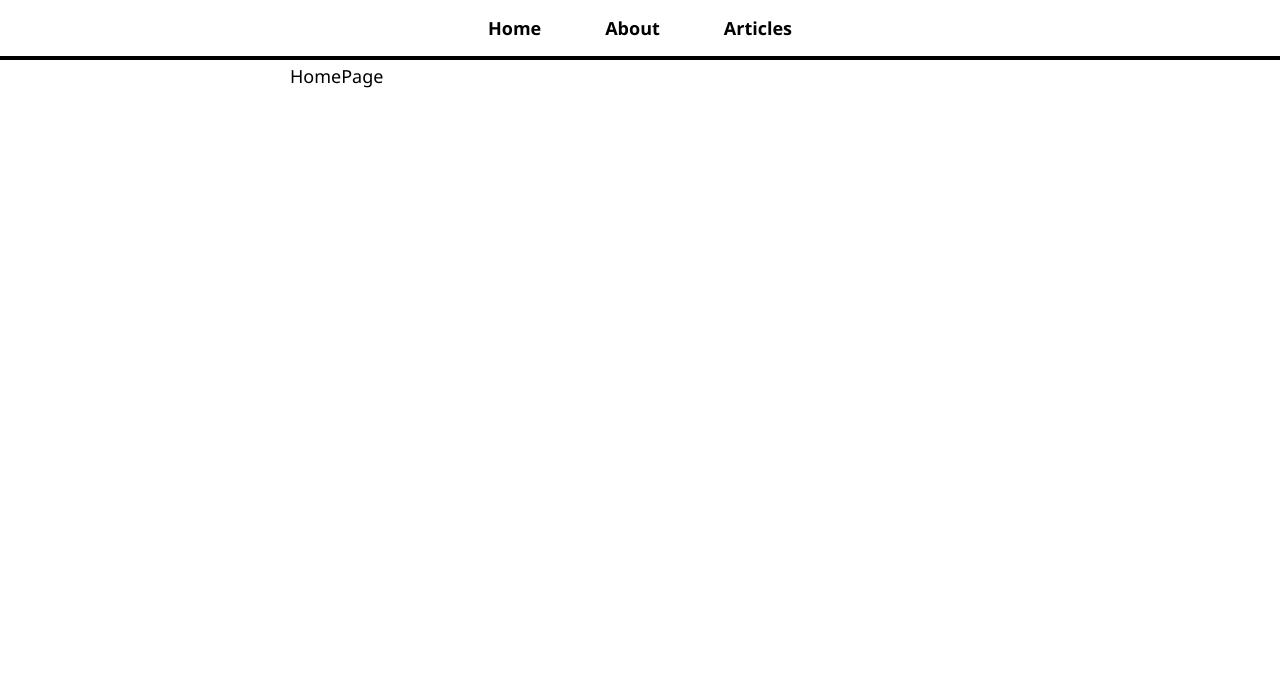
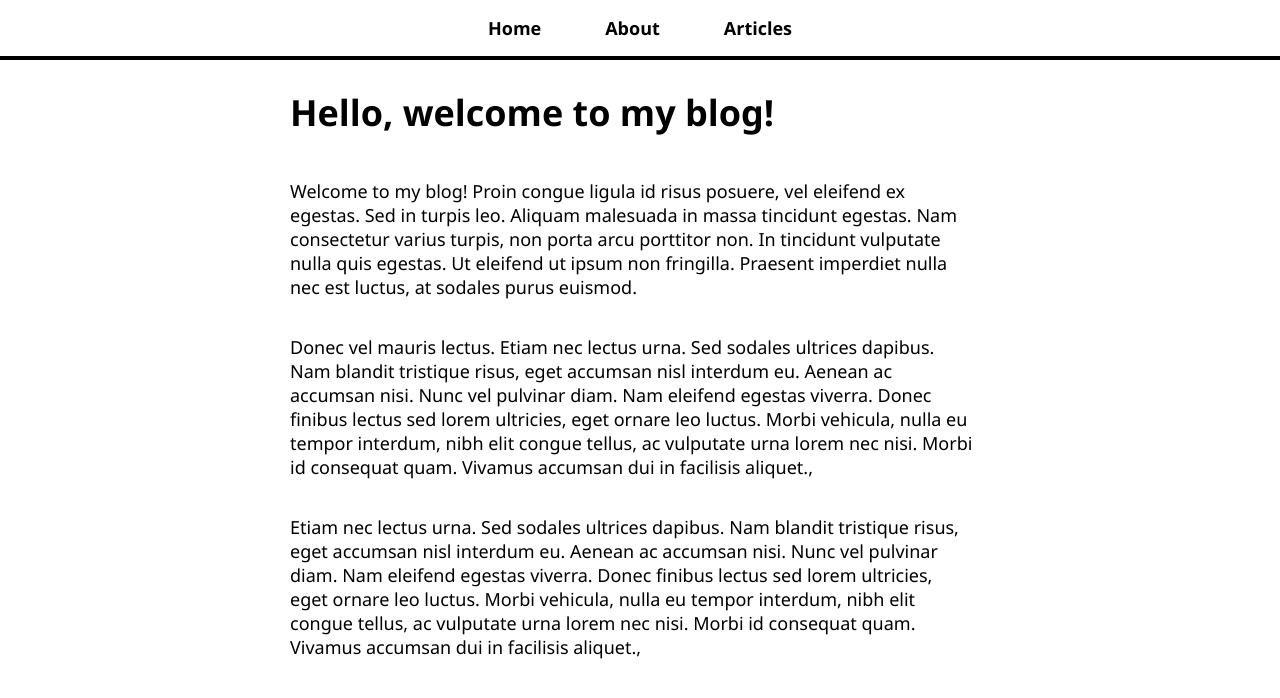
Before and after one commit to madhavi-anneboina/my-blog, a React (Create React App) app: page / in a window 1280 px wide. Shown: the top 698 px of the page. Built offline with nearby package versions, Linux system fonts and the light colour scheme.

Commit message:
added data

```diff
--- a/src/App.js
+++ b/src/App.js
@@ -19,6 +19,7 @@
           <Route path='/about' element={<AboutPage />} />
           <Route path='/articleslist' element={<ArticlesListPage />} />
           <Route path='/article/:articleId' element={<ArticlePage />} />
+          <Route path='*' element={<NotFoundPage />} />
           </Routes>
 
         </div>
--- a/src/pages/AboutPage.js
+++ b/src/pages/AboutPage.js
@@ -2,7 +2,33 @@
 
 const AboutPage = () => {
   return (
-    <div>AboutPage</div>
+    <>
+    <h1>About Me</h1>
+    <p>
+        Welcome to my blog! Proin congue
+        ligula id risus posuere, vel eleifend ex egestas. Sed in turpis leo.
+        Aliquam malesuada in massa tincidunt egestas. Nam consectetur varius turpis,
+        non porta arcu porttitor non. In tincidunt vulputate nulla quis egestas. Ut
+        eleifend ut ipsum non fringilla. Praesent imperdiet nulla nec est luctus, at
+        sodales purus euismod.
+    </p>
+    <p>
+        Donec vel mauris lectus. Etiam nec lectus urna. Sed sodales ultrices dapibus.
+        Nam blandit tristique risus, eget accumsan nisl interdum eu. Aenean ac accumsan
+        nisi. Nunc vel pulvinar diam. Nam eleifend egestas viverra. Donec finibus lectus
+        sed lorem ultricies, eget ornare leo luctus. Morbi vehicula, nulla eu tempor
+        interdum, nibh elit congue tellus, ac vulputate urna lorem nec nisi. Morbi id
+        consequat quam. Vivamus accumsan dui in facilisis aliquet.,
+    </p>
+    <p>
+        Etiam nec lectus urna. Sed sodales ultrices dapibus.
+        Nam blandit tristique risus, eget accumsan nisl interdum eu. Aenean ac accumsan
+        nisi. Nunc vel pulvinar diam. Nam eleifend egestas viverra. Donec finibus lectus
+        sed lorem ultricies, eget ornare leo luctus. Morbi vehicula, nulla eu tempor
+        interdum, nibh elit congue tellus, ac vulputate urna lorem nec nisi. Morbi id
+        consequat quam. Vivamus accumsan dui in facilisis aliquet.,
+    </p>
+</>
   )
 }
 
--- a/src/pages/ArticlePage.js
+++ b/src/pages/ArticlePage.js
@@ -1,5 +1,6 @@
 import { useParams } from 'react-router-dom';
 import articleData from './Content';
+import NotFoundPage from './NotFoundPage';
 
 const ArticlePage = () => {
   const { articleId } = useParams();
@@ -7,6 +8,11 @@
   // const cleanArticleId = articleId.startsWith(':') ? articleId.slice(1) : articleId;
 
   const article = articleData.find(article => article.name === articleId);
+  if(!article){
+    return(
+      <NotFoundPage />
+    )
+  }
 
     return (
       <div>
--- a/src/pages/HomePage.js
+++ b/src/pages/HomePage.js
@@ -2,7 +2,33 @@
 
 const HomePage = () => {
   return (
-    <div>HomePage</div>
+    <>
+    <h1>Hello, welcome to my blog!</h1>
+    <p>
+        Welcome to my blog! Proin congue
+        ligula id risus posuere, vel eleifend ex egestas. Sed in turpis leo.
+        Aliquam malesuada in massa tincidunt egestas. Nam consectetur varius turpis,
+        non porta arcu porttitor non. In tincidunt vulputate nulla quis egestas. Ut
+        eleifend ut ipsum non fringilla. Praesent imperdiet nulla nec est luctus, at
+        sodales purus euismod.
+    </p>
+    <p>
+        Donec vel mauris lectus. Etiam nec lectus urna. Sed sodales ultrices dapibus.
+        Nam blandit tristique risus, eget accumsan nisl interdum eu. Aenean ac accumsan
+        nisi. Nunc vel pulvinar diam. Nam eleifend egestas viverra. Donec finibus lectus
+        sed lorem ultricies, eget ornare leo luctus. Morbi vehicula, nulla eu tempor
+        interdum, nibh elit congue tellus, ac vulputate urna lorem nec nisi. Morbi id
+        consequat quam. Vivamus accumsan dui in facilisis aliquet.,
+    </p>
+    <p>
+        Etiam nec lectus urna. Sed sodales ultrices dapibus.
+        Nam blandit tristique risus, eget accumsan nisl interdum eu. Aenean ac accumsan
+        nisi. Nunc vel pulvinar diam. Nam eleifend egestas viverra. Donec finibus lectus
+        sed lorem ultricies, eget ornare leo luctus. Morbi vehicula, nulla eu tempor
+        interdum, nibh elit congue tellus, ac vulputate urna lorem nec nisi. Morbi id
+        consequat quam. Vivamus accumsan dui in facilisis aliquet.,
+    </p>
+    </>
   )
 }
 
--- a/src/pages/NotFoundPage.js
+++ b/src/pages/NotFoundPage.js
@@ -2,7 +2,7 @@
 
 const NotFoundPage = () => {
   return (
-    <div>NotFoundPage</div>
+    <div>404 Page Not Found</div>
   )
 }
 
```
